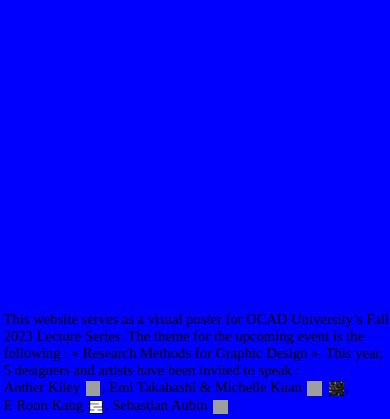
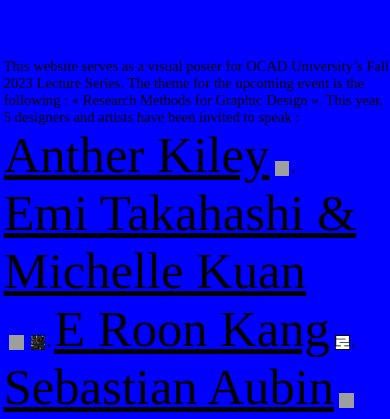
Before and after one commit to bohemondiskandar/webposter, a plain HTML site: page researchmethodsforgraphicdesign/home.html in a window 390 px wide. Shown: the part 428-847 px from the top of the page. Drawn offline with nearby package versions, Linux system fonts and the light colour scheme; some packages are replaced by stand-ins of ours; grey boxes are pictures that could not be loaded; a script that the page names is missing; a web font is replaced by a local one.

Commit message:
Update style2.css

```diff
--- a/researchmethodsforgraphicdesign/style2.css
+++ b/researchmethodsforgraphicdesign/style2.css
@@ -169,4 +169,19 @@
 
     background-color: blue;
 
+    .scroll-button {
+        background-color: transparent;
+        border: none;
+        padding-top:-15px;
+        font-family:"Prociono";
+        font-weight: lighter;
+        font-size:6vh;
+        padding:0;
+        margin:0;
+        box-sizing:border-box;
+        text-align: left;
+        text-decoration: underline;
+        color: black;
+      }
+
   }
```
